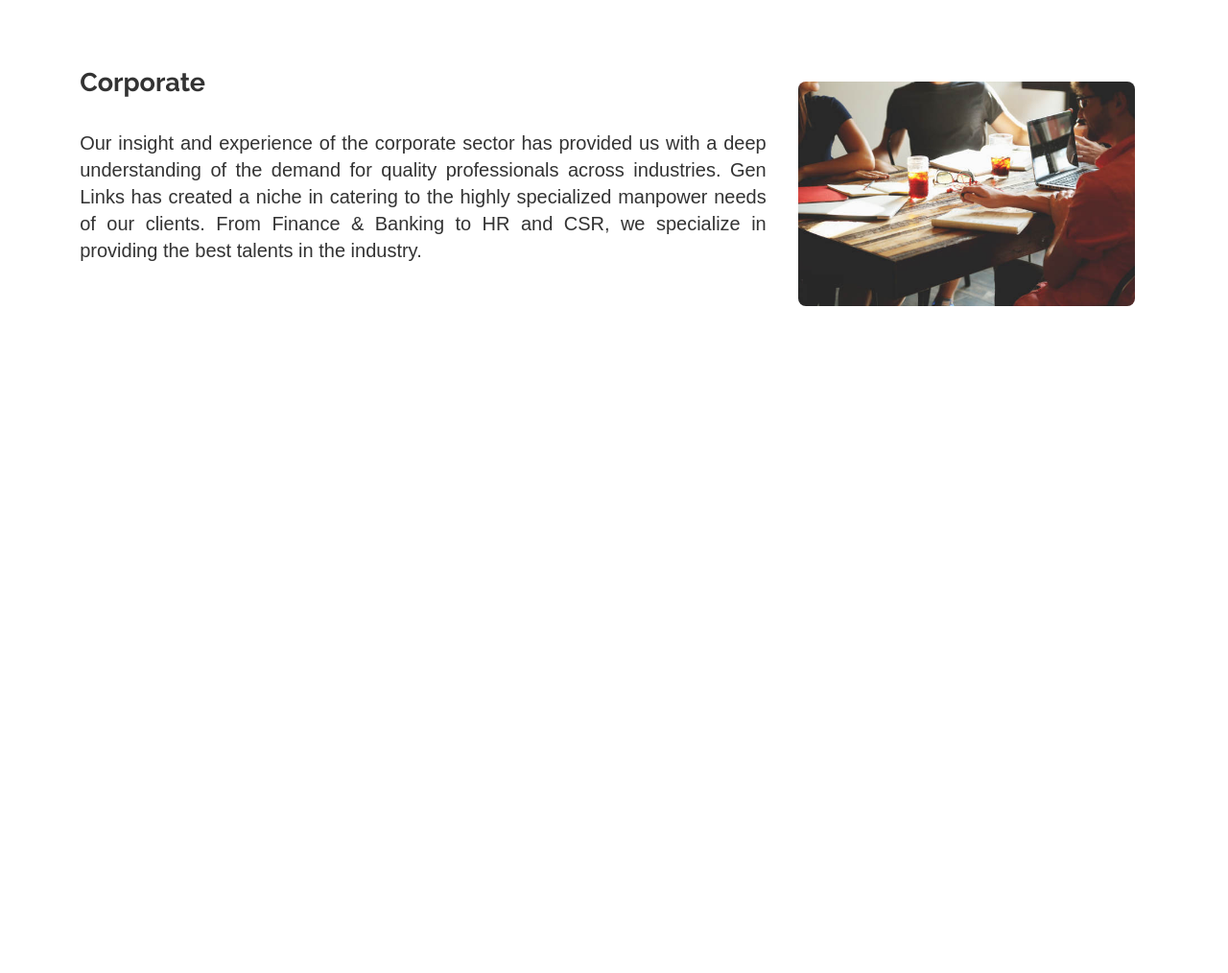
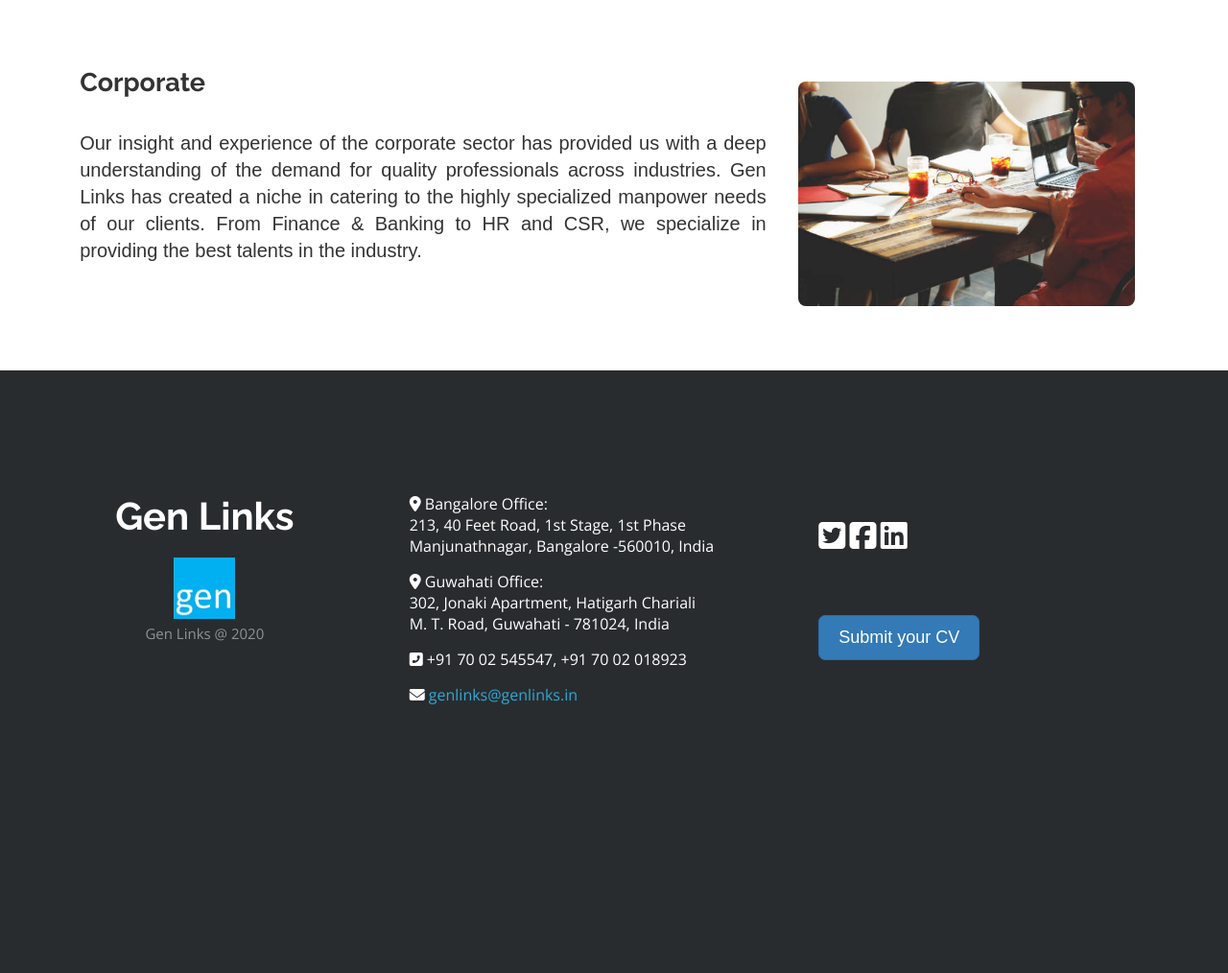
Before and after one commit to bhaswatikalita/genlinks-website, a plain HTML site: page index.html in a window 1280 px wide. Shown: the part 4051-5065 px from the top of the page at 96% size. Before the commit the page ends 4437 px from the top, so only its background shows below. Drawn offline with nearby package versions, Linux system fonts and the light colour scheme.

Commit message:
Create footer

```diff
--- a/index.html
+++ b/index.html
@@ -24,6 +24,11 @@
       href="https://fonts.googleapis.com/css2?family=Open+Sans&display=swap"
       rel="stylesheet"
     />
+
+    <script
+      src="https://kit.fontawesome.com/3506e4d2a3.js"
+      crossorigin="anonymous"
+    ></script>
   </head>
   <body>
     <div class="banner">
@@ -232,6 +237,51 @@
       </div>
     </div>
 
-    <footer></footer>
+    <footer>
+      <div class="box1">
+        <h6>Gen Links</h6>
+        <div>
+          <img src="./images/genbees_logo_blue.jpg" alt="Genlinks" />
+        </div>
+
+        <div class="subheading">
+          Gen Links @ 2020
+        </div>
+      </div>
+      <div class="box2">
+        <div class="address1">
+          <i class="fas fa-map-marker-alt"></i>
+          Bangalore Office: <br />
+          213, 40 Feet Road, 1st Stage, 1st Phase <br />
+          Manjunathnagar, Bangalore -560010, India
+        </div>
+
+        <div class="address2">
+          <i class="fas fa-map-marker-alt"></i>
+          Guwahati Office: <br />
+          302, Jonaki Apartment, Hatigarh Chariali <br />
+          M. T. Road, Guwahati - 781024, India
+        </div>
+
+        <div class="phone">
+          <i class="fas fa-phone-square-alt"></i>
+
+          +91 70 02 545547, +91 70 02 018923
+        </div>
+
+        <div class="email">
+          <i class="fas fa-envelope"></i>
+          <a href="mailto:genlinks@genlinks.in">genlinks@genlinks.in</a>
+        </div>
+      </div>
+
+      <div class="box3">
+        <i class="fab fa-twitter-square fa-2x"></i>
+        <i class="fab fa-facebook-square fa-2x"></i>
+        <i class="fab fa-linkedin fa-2x"></i> <br />
+
+        <button>Submit your CV</button>
+      </div>
+    </footer>
   </body>
 </html>
--- a/style.css
+++ b/style.css
@@ -221,3 +221,82 @@ h4 {
   padding-bottom: 2%;
   font-weight: bold;
 }
+footer {
+  background-color: #292c2f;
+  color: #fff;
+  display: grid;
+  grid-template-columns: repeat(3, 1fr);
+  grid-template-rows: repeat(1, 500px);
+  box-sizing: border-box;
+  padding-top: 10%;
+}
+
+footer img {
+  width: 15%;
+  display: block;
+  margin-left: auto;
+  margin-right: auto;
+  padding-top: 20px;
+  padding-bottom: 5px;
+}
+
+h6 {
+  font-size: 40px;
+  font-weight: bold;
+  font-family: "Raleway", sans-serif;
+  margin: 0;
+  text-align: center;
+}
+
+.box1 {
+  grid-column: 1/2;
+}
+
+.box2 {
+  grid-column: 2/3;
+}
+
+.box3 {
+  grid-column: 3/-1;
+  padding-bottom: 10px;
+}
+
+.subheading {
+  font-size: 15px;
+  text-align: center;
+  color: #8f9296;
+}
+
+.box2 a {
+  color: #2ea9d6;
+}
+
+.box3 {
+  line-height: 100px;
+}
+
+.box3 button {
+  border: 1px solid #2e6da4;
+  background-color: #337ab7;
+  color: #fff;
+  padding: 12px 20px;
+  font-size: 18px;
+  border-radius: 7px;
+}
+.box3 button:hover {
+  background-color: #286090;
+  color: #fff;
+}
+.address1 {
+  padding-bottom: 15px;
+}
+
+.address2 {
+  padding-bottom: 15px;
+}
+.phone {
+  padding-bottom: 15px;
+}
+.email {
+  padding-bottom: 15px;
+}
```
